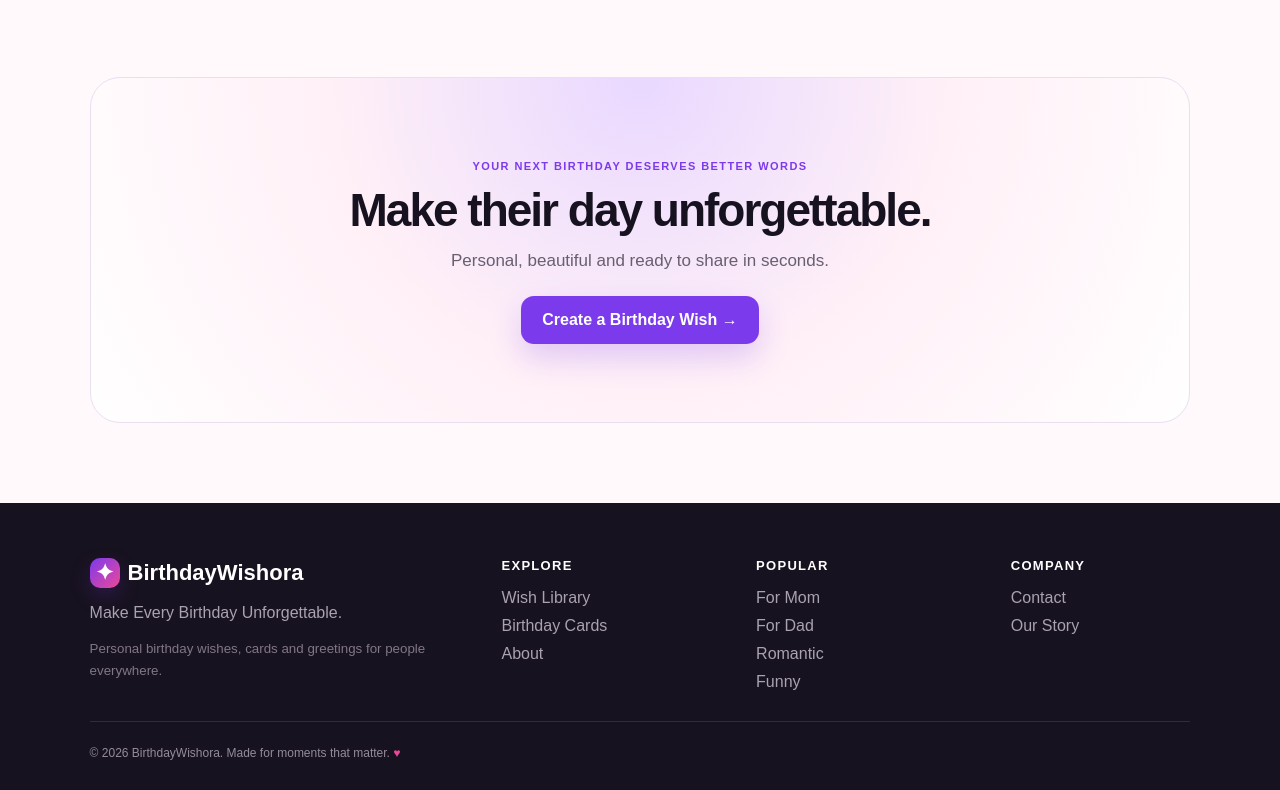
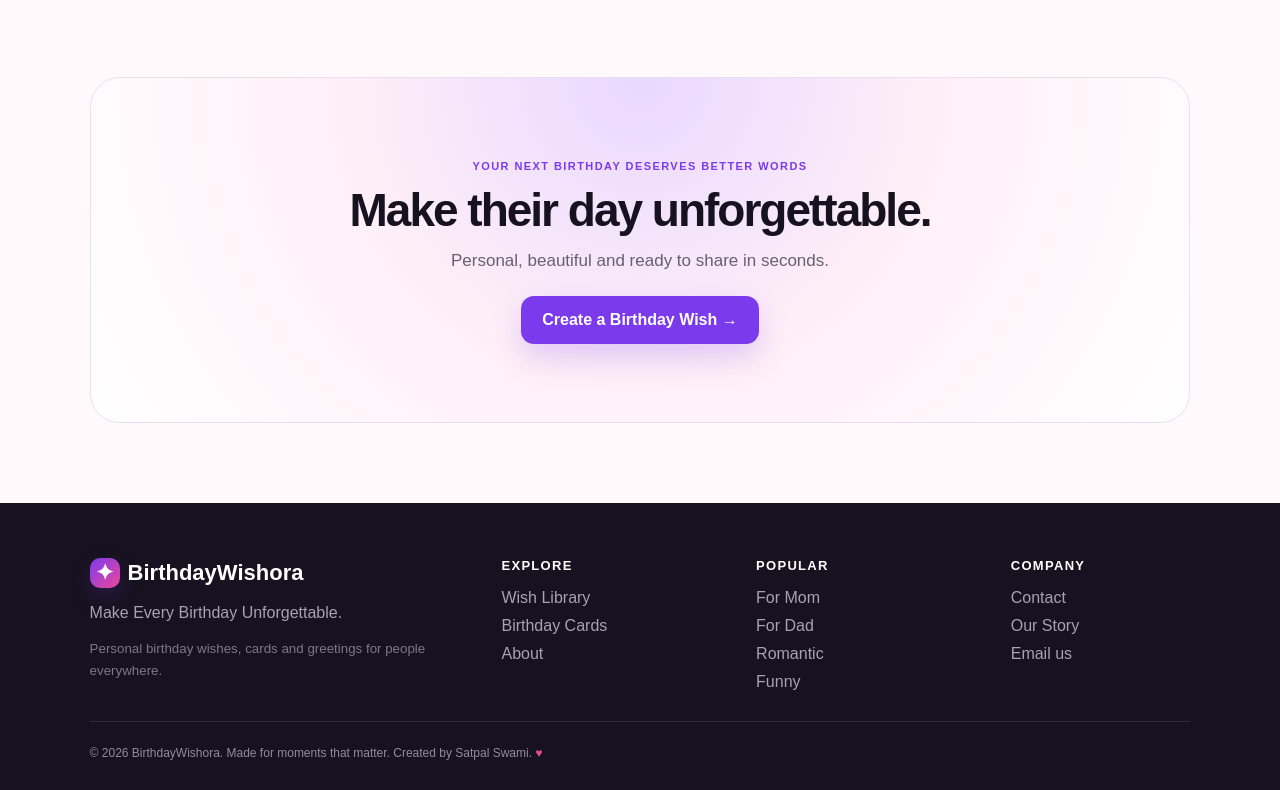
Before and after one commit to hsprivetsecret-dot/hs, a Next.js app: page / in a window 1280 px wide. Shown: the part 3696-4486 px from the top of the page. Built offline with nearby package versions, Linux system fonts and the light colour scheme; no server answers.

Commit message:
Add BirthdayWishora owner and official contact details

```diff
--- a/app/page.tsx
+++ b/app/page.tsx
@@ -115,8 +115,8 @@ export default function Home() {
       <div className="footer-brand"><Link className="logo" href="/"><span className="logo-mark">✦</span> BirthdayWishora</Link><p>Make Every Birthday Unforgettable.</p><small>Personal birthday wishes, cards and greetings for people everywhere.</small></div>
       <div><b className="footer-title">Explore</b><div className="footer-links"><Link href="/wishes">Wish Library</Link><Link href="/cards">Birthday Cards</Link><Link href="/about">About</Link></div></div>
       <div><b className="footer-title">Popular</b><div className="footer-links"><Link href="/wishes/mom">For Mom</Link><Link href="/wishes/dad">For Dad</Link><Link href="/wishes/partner/romantic">Romantic</Link><Link href="/wishes/best-friend/funny">Funny</Link></div></div>
-      <div><b className="footer-title">Company</b><div className="footer-links"><Link href="/contact">Contact</Link><Link href="/about">Our Story</Link></div></div>
-      <div className="footer-bottom">© {new Date().getFullYear()} BirthdayWishora. Made for moments that matter. <span>♥</span></div>
+      <div><b className="footer-title">Company</b><div className="footer-links"><Link href="/contact">Contact</Link><Link href="/about">Our Story</Link><a href="mailto:satpalswami22742@gmail.com">Email us</a></div></div>
+      <div className="footer-bottom">© {new Date().getFullYear()} BirthdayWishora. Made for moments that matter. Created by Satpal Swami. <span>♥</span></div>
     </footer>
   </main>;
 }
```
